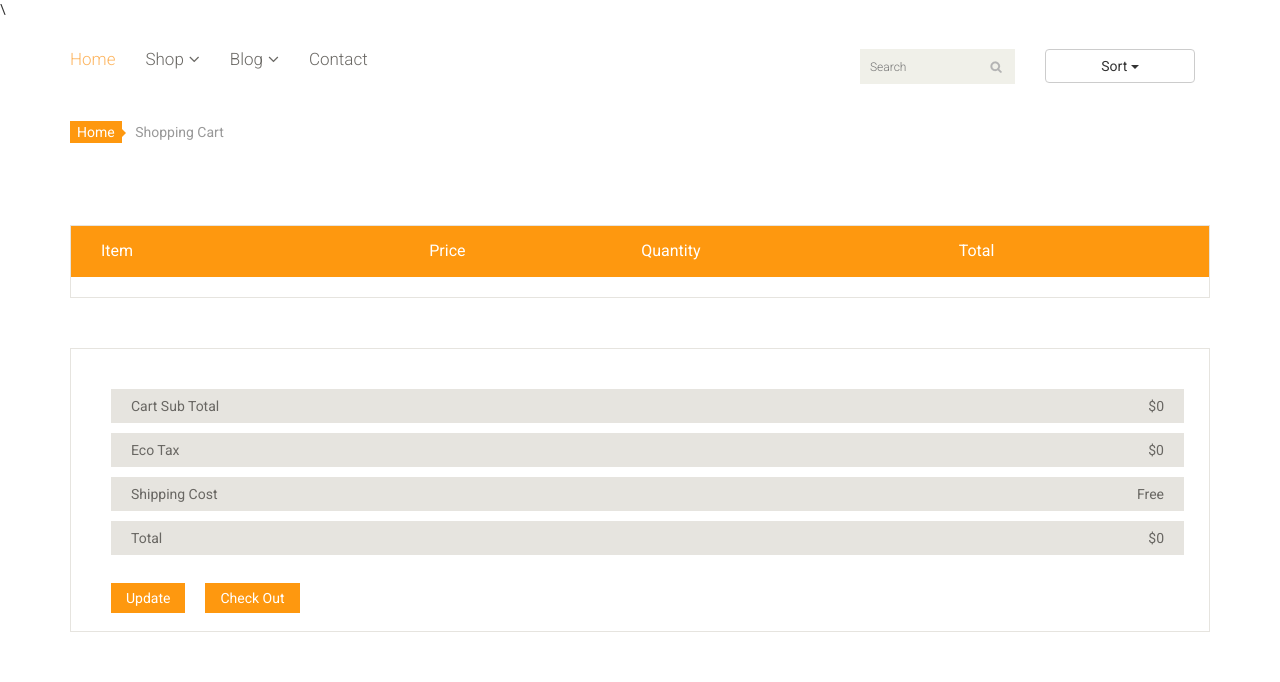
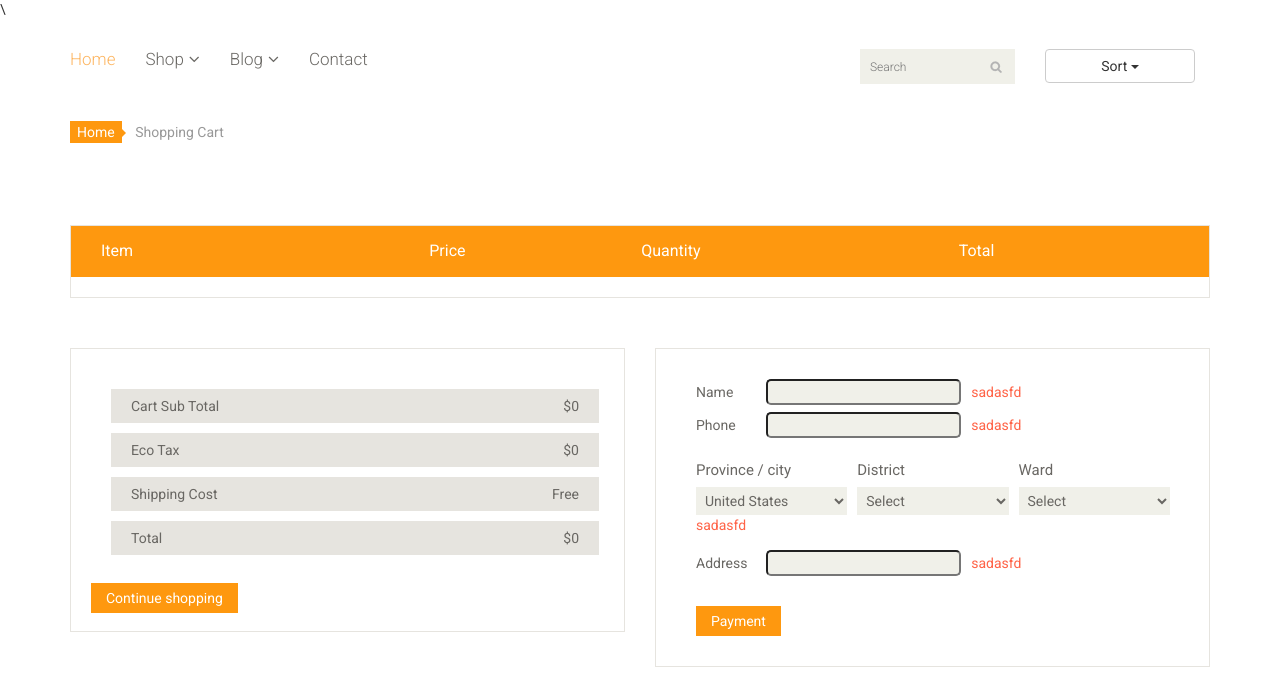
Before and after one commit to nthanhhai2909/fashion_book_frontend, a React app: page /cart in a window 1280 px wide. Shown: the part 118-800 px from the top of the page. Built offline with nearby package versions, Linux system fonts and the light colour scheme.

Commit message:
add display payment

```diff
--- a/package.json
+++ b/package.json
@@ -5,8 +5,9 @@
   "dependencies": {
     "axios": "^0.17.1",
     "lodash": "^4.17.10",
-    "react": "^16.3.2",
-    "react-dom": "^16.3.2",
+    "react": "^16.4.0",
+    "react-bootstrap": "^0.32.1",
+    "react-dom": "^16.4.0",
     "react-redux": "^5.0.6",
     "react-router-dom": "^4.2.2",
     "react-scripts": "1.1.4",
--- a/public/assets/css/main.css
+++ b/public/assets/css/main.css
@@ -1779,14 +1779,30 @@ h2.title {
   padding: 7px 20px;
 }
 
+.user_option li{
+  margin-bottom: 5px;
+}
 
 .user_option label {
   color: #696763;
   font-weight: normal;
-  margin-left: 10px;
-}
-
-
+  margin-right: 50px;
+  width: 20px;
+}
+.user_option input {
+  line-height: 20px;
+  font-size: 15px;
+  padding-left: 10px;
+  padding-right: 10px;
+  background-color: #F0F0E9;
+  border-radius: 5px 5px;
+  width: 40%;
+  margin-right: 10px;
+}
+.user_option span {
+  color: tomato;
+
+}
 .user_info {
   display: block;
   margin-bottom: 15px;
@@ -1799,7 +1815,10 @@ h2.title {
   display: block;
   font-size: 15px;
   font-weight: normal;
-
+}
+.user_info span {
+  color: tomato;
+  margin-top: 5px;
 }
 
 .user_info .single_field {
--- a/src/components/cart/cart.js
+++ b/src/components/cart/cart.js
@@ -28,6 +28,7 @@ class Cart extends Component {
           />
         </header>
         <ContentCart
+          islogin={this.props.islogin}
           cart={this.props.cart}
           updateProductInCart={product =>
             this.props.updateProductInCart(product)
--- a/src/components/cart/content.cart.js
+++ b/src/components/cart/content.cart.js
@@ -1,9 +1,19 @@
 import React, { Component } from "react";
+import { Link } from "react-router-dom";
+import { Modal, Button } from "react-bootstrap";
 class ContentCart extends Component {
   constructor() {
     super();
     this.state = {
-      total: 0
+      total: 0,
+      show: false,
+      name: '',
+      phone: '',
+      city: '',
+      district: '',
+      ward: '',
+      notiName: '',
+
     };
   }
   componentWillMount() {
@@ -15,7 +25,7 @@ class ContentCart extends Component {
     this.setState({ total: total });
   }
   componentWillReceiveProps(nextProps) {
-    if (nextProps.cart.length !== this.props.cart.length) {
+    if (nextProps.cart !== this.props.cart) {
       let total = 0;
       for (let i = 0; i < nextProps.cart.length; i++) {
         total +=
@@ -23,6 +33,15 @@ class ContentCart extends Component {
       }
       this.setState({ total: total });
     }
+  }
+  handlePayment = () => {
+    if(!this.props.islogin) {
+      this.setState({show: true})
+      return
+    } else {
+      this.setState({show: false})
+    }
+
   }
 
   render() {
@@ -129,7 +148,7 @@ class ContentCart extends Component {
         <section id="do_action">
           <div className="container">
             <div className="row">
-              <div className="col-md-12">
+              <div className="col-md-6">
                 <div class="total_area">
                   <ul>
                     <li>
@@ -145,11 +164,99 @@ class ContentCart extends Component {
                       Total <span>${this.state.total}</span>
                     </li>
                   </ul>
-                  <a class="btn btn-default update" href="">
-                    Update
-                  </a>
-                  <a class="btn btn-default check_out" href="">
-                    Check Out
+                  <Modal
+                    show={this.state.show}
+                    onHide={() => this.setState({ show: false })}
+                    container={this}
+                    aria-labelledby="contained-modal-title"
+                  >
+                    <Modal.Header closeButton>
+                      <Modal.Title id="contained-modal-title">
+                        Notification
+                      </Modal.Title>
+                    </Modal.Header>
+                    <Modal.Body>Please sign in to continue!!!</Modal.Body>
+                    <Modal.Footer>
+                      <Button onClick={() => this.setState({ show: false })}>
+                        <a>Cancel</a>
+                      </Button>
+                      <Button onClick={this.handleHide}>
+                        <Link to="/login_register">Login</Link>
+                      </Button>
+                    </Modal.Footer>
+                  </Modal>
+                  <Link class="btn btn-default check_out" to={"/"}>
+                    Continue shopping
+                  </Link>
+                </div>
+              </div>
+              <div className="col-md-6">
+                <div className="chose_area">
+                  <ul class="user_option">
+                    <li>
+                      <label>Name</label>
+                      <input type="text" />
+                      <span>sadasfd</span>
+                    </li>
+                    <li>
+                      <label>Phone</label>
+                      <input type="text" />
+                      <span>sadasfd</span>
+                    </li>
+                  </ul>
+                  <ul className="user_info">
+                    <li className="single_field">
+                      <label>Province / city</label>
+                      <select>
+                        <option>United States</option>
+                        <option>Bangladesh</option>
+                        <option>UK</option>
+                        <option>India</option>
+                        <option>Pakistan</option>
+                        <option>Ucrane</option>
+                        <option>Canada</option>
+                        <option>Dubai</option>
+                      </select>
+                    </li>
+                    <li className="single_field">
+                      <label>District</label>
+                      <select>
+                        <option>Select</option>
+                        <option>Dhaka</option>
+                        <option>London</option>
+                        <option>Dillih</option>
+                        <option>Lahore</option>
+                        <option>Alaska</option>
+                        <option>Canada</option>
+                        <option>Dubai</option>
+                      </select>
+                    </li>
+                    <li className="single_field">
+                      <label>Ward</label>
+                      <select>
+                        <option>Select</option>
+                        <option>Dhaka</option>
+                        <option>London</option>
+                        <option>Dillih</option>
+                        <option>Lahore</option>
+                        <option>Alaska</option>
+                        <option>Canada</option>
+                        <option>Dubai</option>
+                      </select>
+                    </li>
+                    <span>sadasfd</span>
+                  </ul>
+                  <ul className="user_option">
+                    <li>
+                      <label>Address</label>
+                      <input type="text" />
+                      <span>sadasfd</span>
+                    </li>
+                  </ul>
+                  <a
+                    className="btn btn-default update"
+                    onClick={() => this.handlePayment()}>
+                    Payment
                   </a>
                 </div>
               </div>
```
Also changed, not shown: 2 other files.
